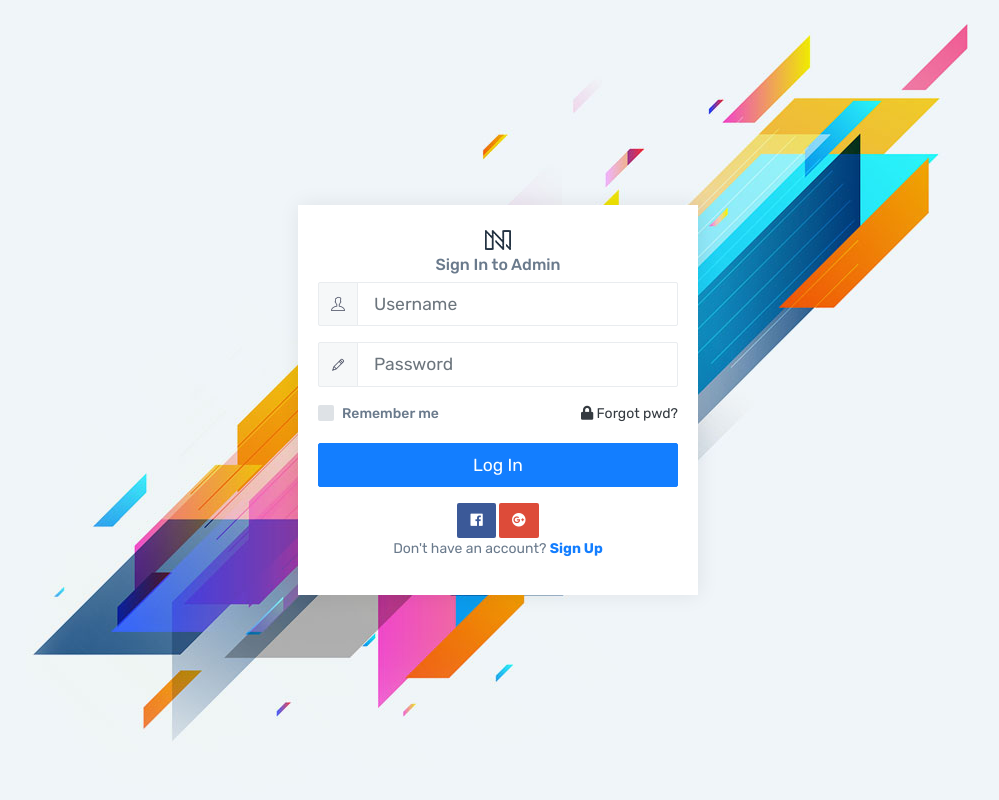
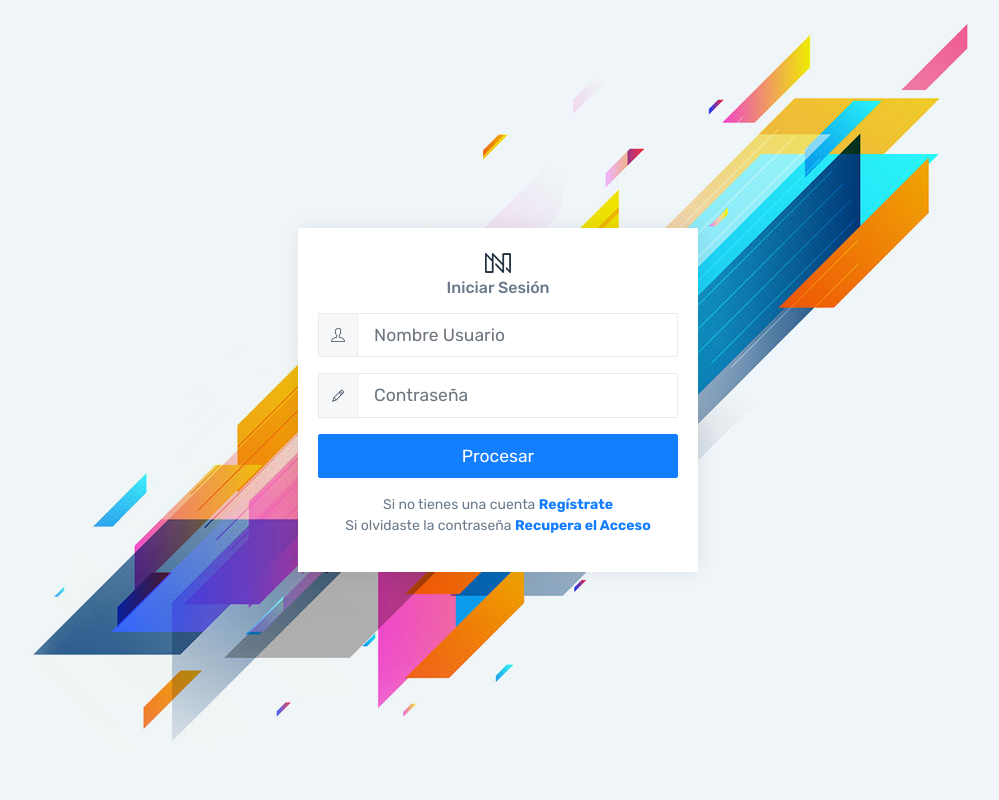
Before and after one commit to ecalvo92/MNProyecto, a PHP site: page /Views/Home/login.php in a window 1280 px wide. Shown: the whole page, without its empty margins (142-1141 px from the left). Run offline with PHP 8.4, Linux system fonts and the light colour scheme.

Commit message:
Semana 4 - Receso

```diff
--- /dev/null
+++ b/Controllers/homeController.php
@@ -0,0 +1,26 @@
+<?php
+
+if(isset($_POST["btnIniciarSesion"]))
+{
+    $nombreUsuario = $_POST["txtNombreUsuario"];
+    $contrasenna = $_POST["txtContrasenna"];
+
+    //Enviamos el nombre de usuario y la contraseña al modelo
+    $respuesta = false;
+
+    if($respuesta)
+    {
+        header("location: ../../Views/Home/principal.php");
+    }
+    else
+    {
+        $_POST["txtMensaje"] = "Su información no es válida";
+    }
+}
+
+
+//Registrar
+
+//Recuperar Acceso
+
+?>
--- a/Views/Home/login.php
+++ b/Views/Home/login.php
@@ -1,3 +1,7 @@
+<?php
+    include_once $_SERVER["DOCUMENT_ROOT"] . '/Curso/Controllers/homeController.php';
+?>
+
 <!DOCTYPE html>
 <html>
 
@@ -16,75 +20,57 @@
         <div class="auth-wrapper d-flex no-block justify-content-center align-items-center" style="background:url(../Imagenes/auth-bg.jpg) no-repeat center center;">
             <div class="auth-box">
                 <div id="loginform">
-                    <div class="logo">
+
+                    <div class="logo mb-3">
                         <span class="db"><img src="../Imagenes/logo-icon.png" alt="logo" /></span>
-                        <h5 class="font-medium m-b-20">Sign In to Admin</h5>
+                        <h5 class="font-medium m-b-20">Iniciar Sesión</h5>
                     </div>
+
                     <div class="row">
                         <div class="col-12">
-                            <form class="form-horizontal m-t-20" id="loginform" action="index.html">
+
+                            <form class="form-horizontal m-t-20" action="" method="POST">
+
+                                <?php
+                                    if(isset($_POST["txtMensaje"]))
+                                    {
+                                        echo '<div class="alert alert-warning text-center">' . $_POST["txtMensaje"] . '</div>';
+                                    }
+                                ?>
+
                                 <div class="input-group mb-3">
                                     <div class="input-group-prepend">
                                         <span class="input-group-text" id="basic-addon1"><i class="ti-user"></i></span>
                                     </div>
-                                    <input type="text" class="form-control form-control-lg" placeholder="Username" aria-label="Username" aria-describedby="basic-addon1">
+                                    <input id="txtNombreUsuario" name="txtNombreUsuario" type="text" class="form-control form-control-lg" placeholder="Nombre Usuario">
                                 </div>
+
                                 <div class="input-group mb-3">
                                     <div class="input-group-prepend">
                                         <span class="input-group-text" id="basic-addon2"><i class="ti-pencil"></i></span>
                                     </div>
-                                    <input type="text" class="form-control form-control-lg" placeholder="Password" aria-label="Password" aria-describedby="basic-addon1">
+                                    <input id="txtContrasenna" name="txtContrasenna" type="password" class="form-control form-control-lg" placeholder="Contraseña">
                                 </div>
-                                <div class="form-group row">
-                                    <div class="col-md-12">
-                                        <div class="custom-control custom-checkbox">
-                                            <input type="checkbox" class="custom-control-input" id="customCheck1">
-                                            <label class="custom-control-label" for="customCheck1">Remember me</label>
-                                            <a href="javascript:void(0)" id="to-recover" class="text-dark float-right"><i class="fa fa-lock m-r-5"></i> Forgot pwd?</a>
-                                        </div>
+
+                                <div class="form-group text-center">
+                                    <div class="col-xs-12 p-b-20">
+                                        <button id="btnIniciarSesion" name="btnIniciarSesion" class="btn btn-block btn-lg btn-info" type="submit">Procesar</button>
                                     </div>
                                 </div>
-                                <div class="form-group text-center">
-                                    <div class="col-xs-12 p-b-20">
-                                        <button class="btn btn-block btn-lg btn-info" type="submit">Log In</button>
+
+                                <div class="form-group m-b-0 m-t-10">
+                                    <div class="col-sm-12 text-center">
+                                        Si no tienes una cuenta <a href="" class="text-info m-l-5"><b>Regístrate</b></a>
+                                    </div>
+                                    <div class="col-sm-12 text-center">
+                                        Si olvidaste la contraseña <a href="" class="text-info m-l-5"><b>Recupera el Acceso</b></a>
                                     </div>
                                 </div>
-                                <div class="row">
-                                    <div class="col-xs-12 col-sm-12 col-md-12 m-t-10 text-center">
-                                        <div class="social">
-                                            <a href="javascript:void(0)" class="btn  btn-facebook" data-toggle="tooltip" title="" data-original-title="Login with Facebook"> <i aria-hidden="true" class="fab  fa-facebook"></i> </a>
-                                            <a href="javascript:void(0)" class="btn btn-googleplus" data-toggle="tooltip" title="" data-original-title="Login with Google"> <i aria-hidden="true" class="fab  fa-google-plus"></i> </a>
-                                        </div>
-                                    </div>
-                                </div>
-                                <div class="form-group m-b-0 m-t-10">
-                                    <div class="col-sm-12 text-center">
-                                        Don't have an account? <a href="authentication-register1.html" class="text-info m-l-5"><b>Sign Up</b></a>
-                                    </div>
-                                </div>
+
                             </form>
+
                         </div>
-                    </div>
-                </div>
-                <div id="recoverform">
-                    <div class="logo">
-                        <span class="db"><img src="../Imagenes/logo-icon.png" alt="logo" /></span>
-                        <h5 class="font-medium m-b-20">Recover Password</h5>
-                        <span>Enter your Email and instructions will be sent to you!</span>
-                    </div>
-                    <div class="row m-t-20">
-                        <form class="col-12" action="index.html">
-                            <div class="form-group row">
-                                <div class="col-12">
-                                    <input class="form-control form-control-lg" type="email" required="" placeholder="Username">
-                                </div>
-                            </div>
-                            <div class="row m-t-20">
-                                <div class="col-12">
-                                    <button class="btn btn-block btn-lg btn-danger" type="submit" name="action">Reset</button>
-                                </div>
-                            </div>
-                        </form>
+
                     </div>
                 </div>
             </div>
@@ -94,13 +80,6 @@
     <script src="../Funciones/jquery.min.js"></script>
     <script src="../Funciones/popper.min.js"></script>
     <script src="../Funciones/bootstrap.min.js"></script>
-    <script>
-    $('[data-toggle="tooltip"]').tooltip();
-    $('#to-recover').on("click", function() {
-        $("#loginform").slideUp();
-        $("#recoverform").fadeIn();
-    });
-    </script>
 </body>
 
 </html>
```
